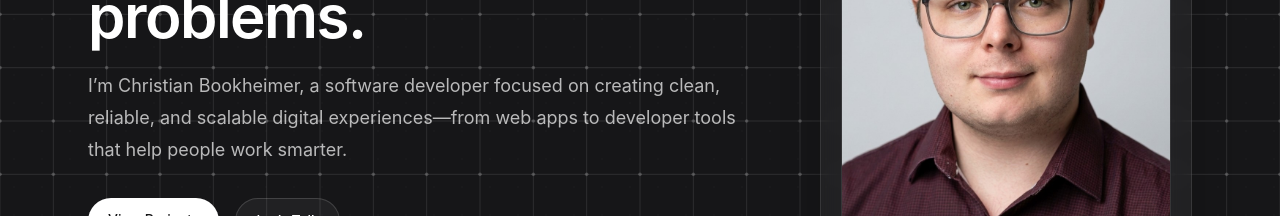
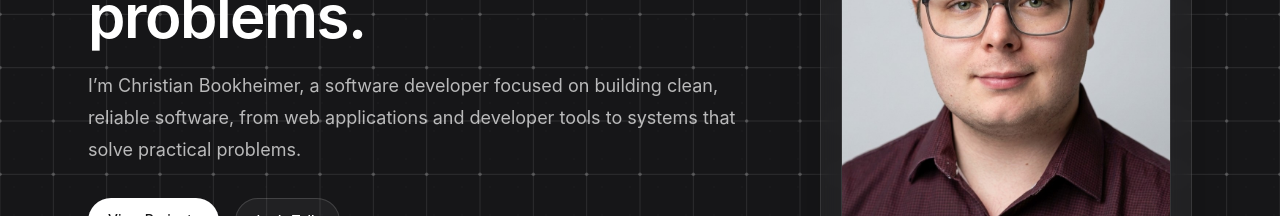
Before and after one commit to fuste-r/fuste-r.github.io, a React (Vite) app: page / in a window 1280 px wide. Shown: the part 359-575 px from the top of the page. Built offline with nearby package versions, Linux system fonts and the light colour scheme.

Commit message:
content: formatting, anchors

```diff
--- a/src/App.tsx
+++ b/src/App.tsx
@@ -30,9 +30,9 @@ function App() {
                   Building thoughtful software for real-world problems.
                 </h1>
                 <p className="mt-6 max-w-2xl text-lg leading-8 text-white/70">
-                  I’m Christian Bookheimer, a software developer focused on creating clean,
-                  reliable, and scalable digital experiences—from web apps to developer tools
-                  that help people work smarter.
+                 I’m Christian Bookheimer, a software developer focused on building clean,
+                 reliable software, from web applications and developer tools to systems that solve
+                 practical problems.
                 </p>
                 <div className="mt-8 flex flex-wrap gap-4">
                   <a href="#projects" className="rounded-full bg-white px-5 py-3 text-sm font-medium text-[#161618] transition hover:bg-white/90">
@@ -246,12 +246,12 @@ function App() {
                   <li className="flex items-start justify-between gap-4">
                     <strong className="text-white">boot.dev</strong>
                     <a
-                      href="https://boot.dev/your-profile"
+                      href="https://www.boot.dev/u/fuster"
                       target="_blank"
                       rel="noopener noreferrer"
                       className="text-white/70 hover:text-white/90"
                     >
-                      boot.dev/your-profile
+                      https://www.boot.dev/u/fuster
                     </a>
                   </li>
                 </ul>
```
